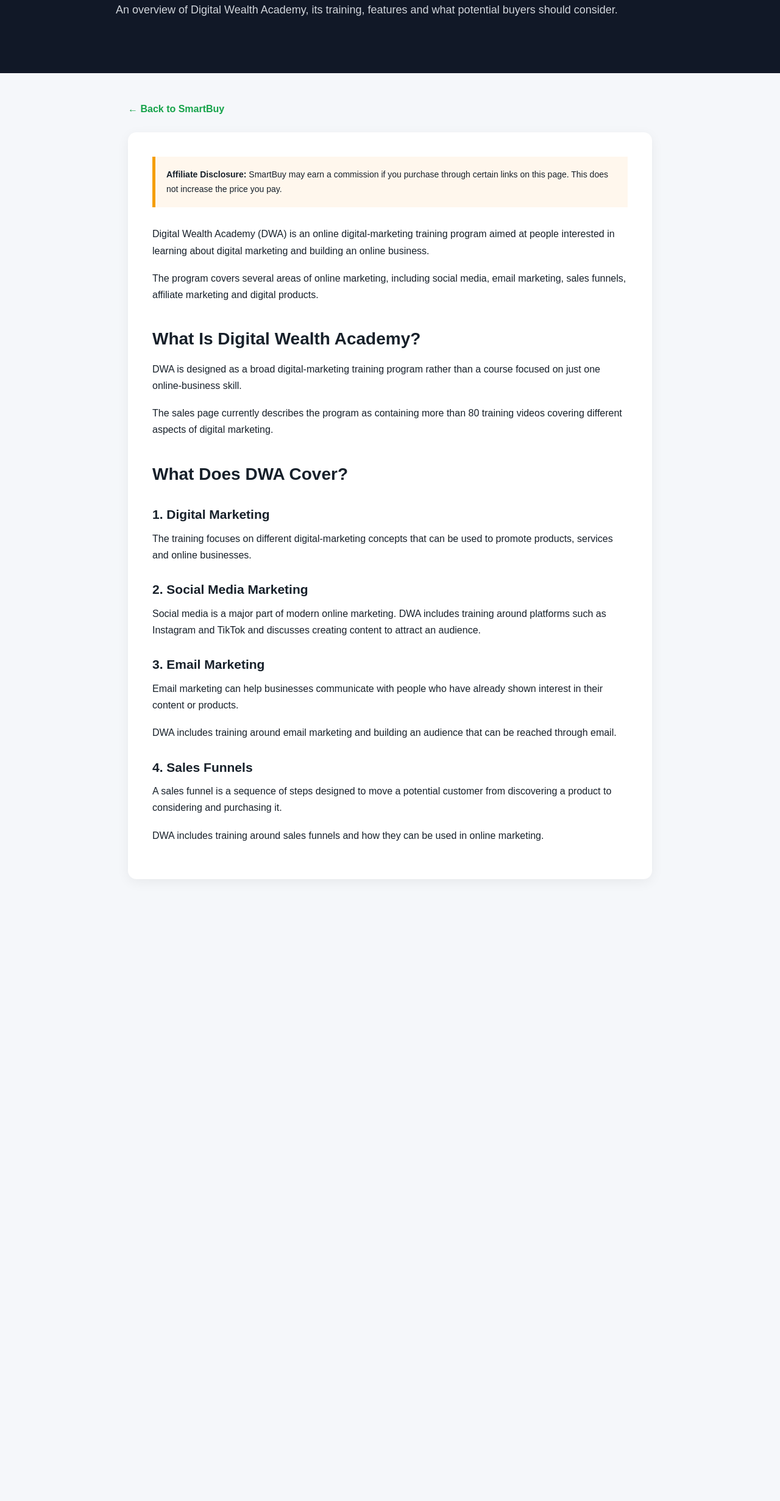
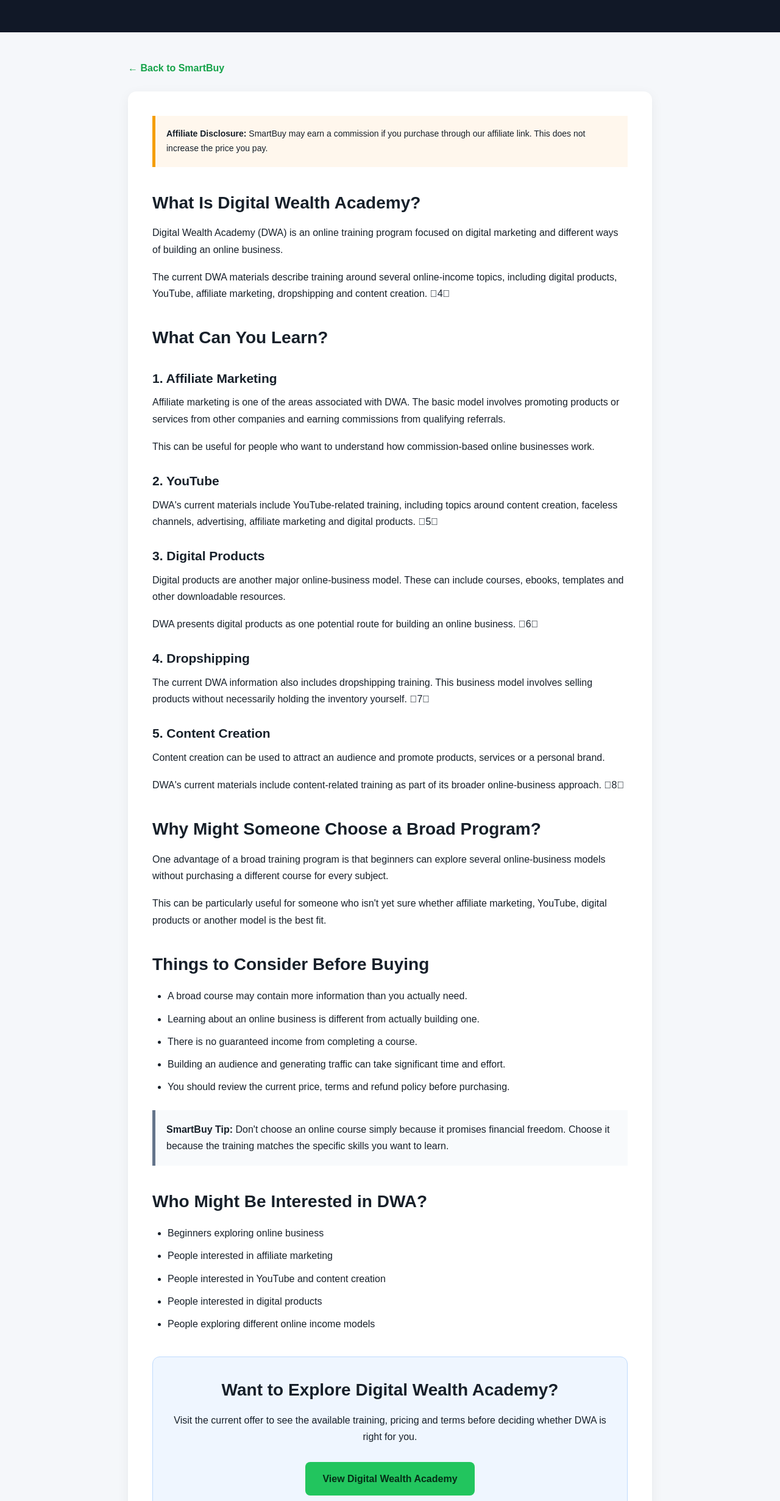
Before and after one commit to milanzo/SMARTBUY, a plain HTML site: page digital-wealth-academy.html in a window 1280 px wide. Shown: the part 338-2800 px from the top of the page at 61% size. Before the commit the page ends 1825 px from the top, so only its background shows below. Drawn offline with Linux system fonts and the light colour scheme.

Commit message:
Update digital-wealth-academy.html

```diff
--- a/digital-wealth-academy.html
+++ b/digital-wealth-academy.html
@@ -4,190 +4,179 @@
 <meta charset="UTF-8">
 <meta name="viewport" content="width=device-width, initial-scale=1.0">
 
-  <title>Digital Wealth Academy Review: What Does DWA Teach? | SmartBuy</title>
+<title>Digital Wealth Academy Review | SmartBuy</title>
 
-  <meta name="description" content="SmartBuy reviews Digital Wealth Academy, including its digital marketing training, social media, email marketing, sales funnels and digital products.">
+<meta name="description" content="SmartBuy reviews Digital Wealth Academy, including its digital marketing training, affiliate marketing, YouTube, digital products and other online business topics.">
 
 <style>
-    * {
-      box-sizing: border-box;
-      margin: 0;
-      padding: 0;
+*{box-sizing:border-box;margin:0;padding:0}
+
+body{
+font-family:Arial,Helvetica,sans-serif;
+background:#f5f7fa;
+color:#17202a;
+line-height:1.7;
 }
 
-    body {
-      font-family: Arial, Helvetica, sans-serif;
-      background: #f5f7fa;
-      color: #17202a;
-      line-height: 1.7;
+a{text-decoration:none}
+
+header{
+background:#111827;
+color:white;
+padding:18px 6%;
+display:flex;
+justify-content:space-between;
+align-items:center;
 }
 
-    a {
-      text-decoration: none;
+.logo{
+font-size:28px;
+font-weight:800;
 }
 
-    header {
-      background: #111827;
-      color: white;
-      padding: 18px 6%;
-      display: flex;
-      justify-content: space-between;
-      align-items: center;
+.logo span{color:#22c55e}
+
+nav a{
+color:white;
+margin-left:18px;
+font-size:14px;
 }
 
-    .logo {
-      font-size: 28px;
-      font-weight: 800;
+nav a:hover{color:#22c55e}
+
+.hero{
+background:#111827;
+color:white;
+padding:70px 6%;
 }
 
-    .logo span {
-      color: #22c55e;
+.hero-inner{
+max-width:900px;
+margin:auto;
 }
 
-    nav a {
-      color: white;
-      margin-left: 18px;
-      font-size: 14px;
+.tag{
+color:#22c55e;
+font-weight:bold;
+text-transform:uppercase;
+font-size:13px;
 }
 
-    nav a:hover {
-      color: #22c55e;
+.hero h1{
+font-size:clamp(36px,6vw,58px);
+line-height:1.15;
+margin:15px 0;
 }
 
-    .hero {
-      background: #111827;
-      color: white;
-      padding: 70px 6%;
+.hero p{
+color:#d1d5db;
+font-size:18px;
 }
 
-    .hero-inner {
-      max-width: 900px;
-      margin: auto;
+main{
+max-width:900px;
+margin:45px auto;
+padding:0 20px;
 }
 
-    .tag {
-      color: #22c55e;
-      font-weight: bold;
-      text-transform: uppercase;
-      font-size: 13px;
+article{
+background:white;
+padding:40px;
+border-radius:14px;
+box-shadow:0 5px 20px rgba(0,0,0,.06);
 }
 
-    .hero h1 {
-      font-size: clamp(36px, 6vw, 58px);
-      line-height: 1.15;
-      margin: 15px 0;
+h2{
+margin-top:35px;
+margin-bottom:12px;
+font-size:28px;
 }
 
-    .hero p {
-      color: #d1d5db;
-      font-size: 18px;
+h3{
+margin-top:25px;
+margin-bottom:8px;
+font-size:21px;
 }
 
-    main {
-      max-width: 900px;
-      margin: 45px auto;
-      padding: 0 20px;
+p{margin-bottom:18px}
+
+ul{
+margin:15px 0 20px 25px;
 }
 
-    article {
-      background: white;
-      padding: 40px;
-      border-radius: 14px;
-      box-shadow: 0 5px 20px rgba(0,0,0,.06);
+li{margin-bottom:10px}
+
+.disclosure{
+background:#fff7ed;
+border-left:5px solid #f59e0b;
+padding:18px;
+margin-bottom:30px;
+font-size:14px;
 }
 
-    h2 {
-      margin-top: 35px;
-      margin-bottom: 12px;
-      font-size: 28px;
+.affiliate-box{
+background:#eff6ff;
+border:1px solid #bfdbfe;
+padding:30px;
+margin:40px 0;
+border-radius:12px;
+text-align:center;
 }
 
-    h3 {
-      margin-top: 25px;
-      margin-bottom: 8px;
-      font-size: 21px;
+.affiliate-box h2{margin-top:0}
+
+.button{
+display:inline-block;
+background:#22c55e;
+color:#052e16;
+padding:14px 28px;
+border-radius:8px;
+font-weight:bold;
+margin-top:10px;
 }
 
-    p {
-      margin-bottom: 18px;
+.button:hover{background:#16a34a}
+
+.back{
+display:inline-block;
+margin-bottom:25px;
+color:#16a34a;
+font-weight:bold;
 }
 
-    ul {
-      margin: 15px 0 20px 25px;
+.notice{
+background:#f8fafc;
+border-left:5px solid #64748b;
+padding:18px;
+margin:25px 0;
 }
 
-    li {
-      margin-bottom: 8px;
+footer{
+background:#111827;
+color:#d1d5db;
+padding:40px 6%;
+text-align:center;
+margin-top:60px;
 }
 
-    .disclosure {
-      background: #fff7ed;
-      border-left: 5px solid #f59e0b;
-      padding: 18px;
-      margin-bottom: 30px;
-      font-size: 14px;
+footer a{
+color:#d1d5db;
+margin:0 8px;
 }
 
-    .affiliate-box {
-      background: #eff6ff;
-      border: 1px solid #bfdbfe;
-      padding: 28px;
-      margin: 35px 0;
-      border-radius: 12px;
-      text-align: center;
+@media(max-width:700px){
+header{
+flex-direction:column;
+gap:12px;
 }
 
-    .affiliate-box h2 {
-      margin-top: 0;
+nav a{
+margin:0 6px;
+font-size:12px;
 }
 
-    .button {
-      display: inline-block;
-      background: #22c55e;
-      color: #052e16;
-      padding: 13px 25px;
-      border-radius: 8px;
-      font-weight: bold;
-      margin-top: 10px;
-    }
-
-    .button:hover {
-      background: #16a34a;
-    }
-
-    .back {
-      display: inline-block;
-      margin-bottom: 25px;
-      color: #16a34a;
-      font-weight: bold;
-    }
-
-    footer {
-      background: #111827;
-      color: #d1d5db;
-      padding: 40px 6%;
-      text-align: center;
-      margin-top: 60px;
-    }
-
-    footer .logo {
-      color: white;
-      margin-bottom: 10px;
-    }
-
-    @media (max-width: 700px) {
-      header {
-        flex-direction: column;
-        gap: 12px;
-      }
-
-      nav a {
-        margin: 0 6px;
-        font-size: 12px;
-      }
-
-      article {
-        padding: 25px 20px;
+article{
+padding:25px 20px;
 }
 }
 </style>
@@ -203,8 +192,8 @@
 
 <nav>
 <a href="index.html">Home</a>
-    <a href="index.html#reviews">Reviews</a>
-    <a href="index.html#categories">Categories</a>
+<a href="about.html">About</a>
+<a href="contact.html">Contact</a>
 </nav>
 
 </header>
@@ -214,16 +203,15 @@
 
 <div class="hero-inner">
 
-    <div class="tag">Digital Marketing</div>
+<div class="tag">Online Business</div>
 
 <h1>
-      Digital Wealth Academy Review:
-      What Does DWA Teach?
+Digital Wealth Academy Review
 </h1>
 
 <p>
-      An overview of Digital Wealth Academy, its training,
-      features and what potential buyers should consider.
+A SmartBuy overview of Digital Wealth Academy,
+its training topics and what potential buyers should consider.
 </p>
 
 </div>
@@ -243,82 +231,233 @@
 
 <strong>Affiliate Disclosure:</strong>
 SmartBuy may earn a commission if you purchase through
-      certain links on this page. This does not increase the price
-      you pay.
+our affiliate link. This does not increase the price you pay.
 
 </div>
-
-
-    <p>
-      Digital Wealth Academy (DWA) is an online digital-marketing
-      training program aimed at people interested in learning about
-      digital marketing and building an online business.
-    </p>
-
-    <p>
-      The program covers several areas of online marketing, including
-      social media, email marketing, sales funnels, affiliate marketing
-      and digital products.
-    </p>
 
 
 <h2>What Is Digital Wealth Academy?</h2>
 
 <p>
-      DWA is designed as a broad digital-marketing training program
-      rather than a course focused on just one online-business skill.
+Digital Wealth Academy (DWA) is an online training program
+focused on digital marketing and different ways of building
+an online business.
 </p>
 
 <p>
-      The sales page currently describes the program as containing
-      more than 80 training videos covering different aspects of
-      digital marketing.
+The current DWA materials describe training around several
+online-income topics, including digital products, YouTube,
+affiliate marketing, dropshipping and content creation. 4
 </p>
 
 
-    <h2>What Does DWA Cover?</h2>
+<h2>What Can You Learn?</h2>
 
 
-    <h3>1. Digital Marketing</h3>
+<h3>1. Affiliate Marketing</h3>
 
 <p>
-      The training focuses on different digital-marketing concepts
-      that can be used to promote products, services and online
-      businesses.
+Affiliate marketing is one of the areas associated with DWA.
+The basic model involves promoting products or services from
+other companies and earning commissions from qualifying referrals.
+</p>
+
+<p>
+This can be useful for people who want to understand how
+commission-based online businesses work.
 </p>
 
 
-    <h3>2. Social Media Marketing</h3>
+<h3>2. YouTube</h3>
 
 <p>
-      Social media is a major part of modern online marketing.
-      DWA includes training around platforms such as Instagram
-      and TikTok and discusses creating content to attract an audience.
+DWA's current materials include YouTube-related training,
+including topics around content creation, faceless channels,
+advertising, affiliate marketing and digital products. 5
 </p>
 
 
-    <h3>3. Email Marketing</h3>
+<h3>3. Digital Products</h3>
 
 <p>
-      Email marketing can help businesses communicate with people
-      who have already shown interest in their content or products.
+Digital products are another major online-business model.
+These can include courses, ebooks, templates and other
+downloadable resources.
 </p>
 
 <p>
-      DWA includes training around email marketing and building
-      an audience that can be reached through email.
+DWA presents digital products as one potential route for
+building an online business. 6
 </p>
 
 
-    <h3>4. Sales Funnels</h3>
+<h3>4. Dropshipping</h3>
 
 <p>
-      A sales funnel is a sequence of steps designed to move a
-      potential customer from discovering a product to considering
-      and purchasing it.
+The current DWA information also includes dropshipping training.
+This business model involves selling products without necessarily
+holding the inventory yourself. 7
+</p>
+
+
+<h3>5. Content Creation</h3>
+
+<p>
+Content creation can be used to attract an audience and promote
+products, services or a personal brand.
 </p>
 
 <p>
-      DWA includes training around sales funnels and how they can
-      be used in online marketing.
-    </
+DWA's current materials include content-related training as part
+of its broader online-business approach. 8
+</p>
+
+
+<h2>Why Might Someone Choose a Broad Program?</h2>
+
+<p>
+One advantage of a broad training program is that beginners can
+explore several online-business models without purchasing a
+different course for every subject.
+</p>
+
+<p>
+This can be particularly useful for someone who isn't yet sure
+whether affiliate marketing, YouTube, digital products or another
+model is the best fit.
+</p>
+
+
+<h2>Things to Consider Before Buying</h2>
+
+<ul>
+
+<li>
+A broad course may contain more information than you actually need.
+</li>
+
+<li>
+Learning about an online business is different from actually
+building one.
+</li>
+
+<li>
+There is no guaranteed income from completing a course.
+</li>
+
+<li>
+Building an audience and generating traffic can take significant
+time and effort.
+</li>
+
+<li>
+You should review the current price, terms and refund policy before
+purchasing.
+</li>
+
+</ul>
+
+
+<div class="notice">
+
+<strong>SmartBuy Tip:</strong>
+Don't choose an online course simply because it promises
+financial freedom. Choose it because the training matches
+the specific skills you want to learn.
+
+</div>
+
+
+<h2>Who Might Be Interested in DWA?</h2>
+
+<ul>
+
+<li>Beginners exploring online business</li>
+
+<li>People interested in affiliate marketing</li>
+
+<li>People interested in YouTube and content creation</li>
+
+<li>People interested in digital products</li>
+
+<li>People exploring different online income models</li>
+
+</ul>
+
+
+<div class="affiliate-box">
+
+<h2>Want to Explore Digital Wealth Academy?</h2>
+
+<p>
+Visit the current offer to see the available training,
+pricing and terms before deciding whether DWA is right for you.
+</p>
+
+<a
+class="button"
+href="https://digital-success.pages.dev/#aff=Miles12"
+target="_blank"
+rel="nofollow sponsored noopener">
+View Digital Wealth Academy
+</a>
+
+</div>
+
+
+<h2>SmartBuy's Take</h2>
+
+<p>
+Digital Wealth Academy is positioned as a broad online-business
+training program rather than a course covering only one skill.
+</p>
+
+<p>
+That broad approach may appeal to beginners who want to explore
+several possibilities before choosing a particular direction.
+</p>
+
+<p>
+However, no training program can guarantee financial results.
+Success depends on implementation, marketing, audience building,
+consistency and many other factors.
+</p>
+
+
+<div class="disclosure">
+
+<strong>Affiliate Disclosure:</strong>
+If you purchase through the button above, SmartBuy may receive
+a commission at no additional cost to you.
+
+</div>
+
+</article>
+
+</main>
+
+
+<footer>
+
+<div class="logo">
+Smart<span>Buy</span>
+</div>
+
+<p>Smart choices. Better buys.</p>
+
+<br>
+
+<a href="index.html">Home</a>
+<a href="about.html">About</a>
+<a href="contact.html">Contact</a>
+<a href="privacy.html">Privacy</a>
+<a href="affiliate-disclosure.html">Affiliate Disclosure</a>
+
+<br><br>
+
+<small>© 2026 SmartBuy. All rights reserved.</small>
+
+</footer>
+
+</body>
+</html>
```
Lines whose indentation alone changed are shown as unchanged.
